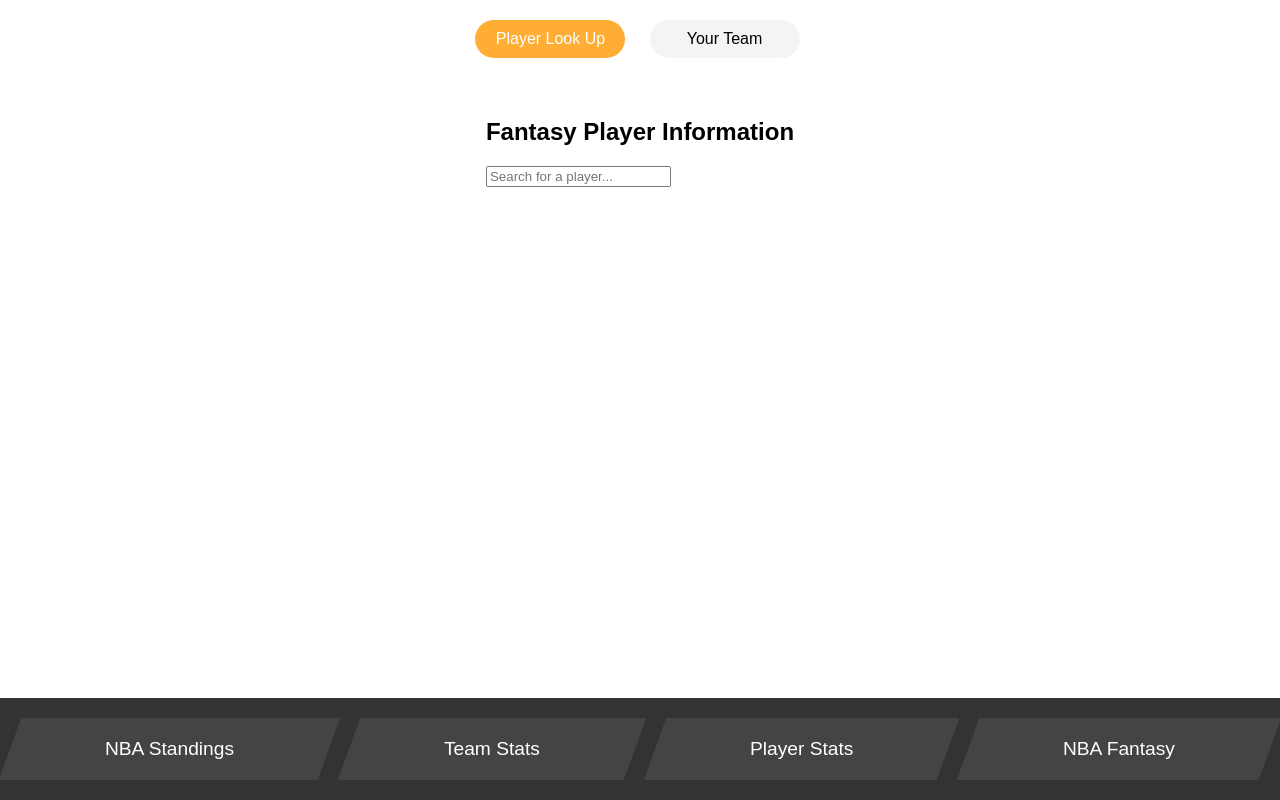
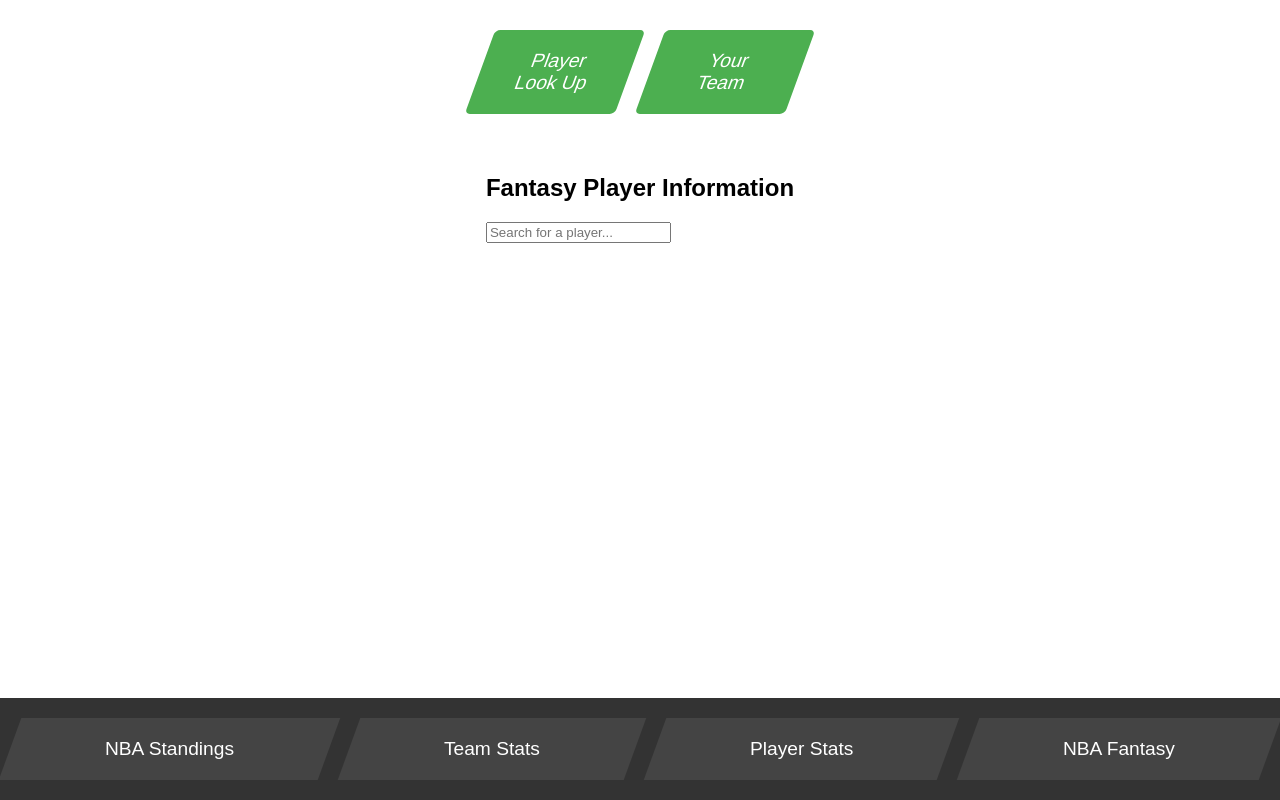
Before and after one commit to NityaGehlot/NFL-Tracker-Webpage, a React (Create React App) app in the folder nfl/: page /page4 in a window 1280 px wide. Built offline with nearby package versions, Linux system fonts and the light colour scheme.

Commit message:
button changes

```diff
--- a/nfl/src/FantasyPlayerInfo.js
+++ b/nfl/src/FantasyPlayerInfo.js
@@ -147,7 +147,7 @@ const FantasyPlayerInfo = () => {
     return (
         <div className="fantasy-player-info">
             {/* Tabs */}
-            <div className="tabs">
+            <div className="view-toggle">
                 <button
                     className={activeTab === 'lookup' ? 'active' : ''}
                     onClick={() => setActiveTab('lookup')}
```
